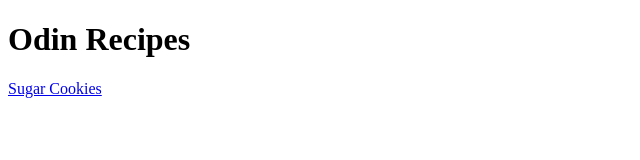
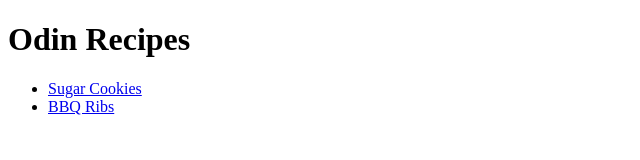
Before and after one commit to BlakeT87/odin-recipes, a plain HTML site: page index.html in a window 1280 px wide. Shown: the whole page, without its empty margins (0-640 px from the left). Drawn offline with Linux system fonts and the light colour scheme.

Commit message:
Add <ul> to index to include new recipe ribs
Added <ul> to the index to include new recipe for ribs. will
add more recipes next.

```diff
--- a/index.html
+++ b/index.html
@@ -6,6 +6,10 @@
 </head>
 <body>
 <h1>Odin Recipes</h1>
-<a href="recipes/sugar-cookies.html">Sugar Cookies</a>
+    <ul>
+        <li><a href="recipes/sugar-cookies.html">Sugar Cookies</a></li>
+        <li><a href="recipes/ribs.html">BBQ Ribs</a></li>
+    </ul>
+
 </body>
 </html>
```
